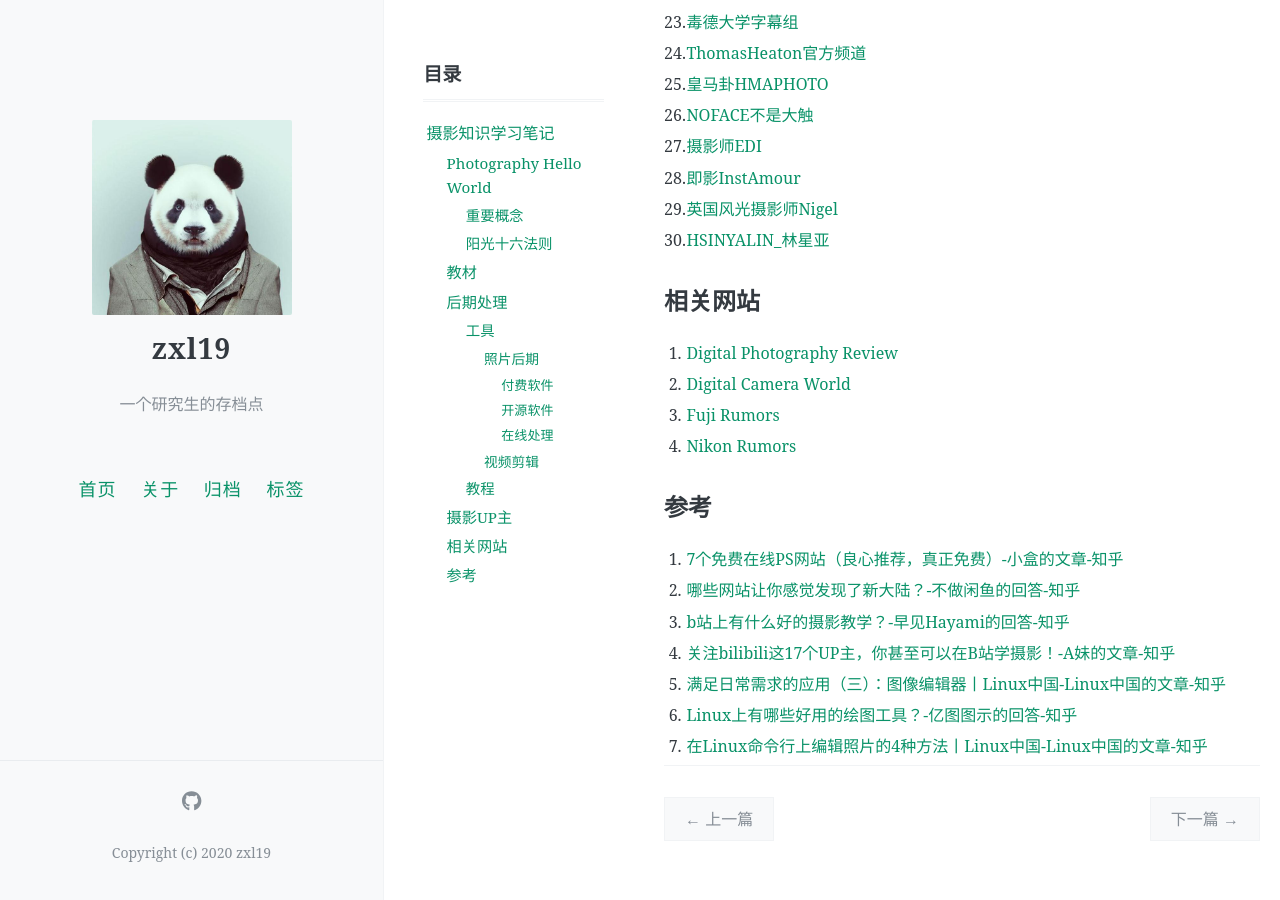
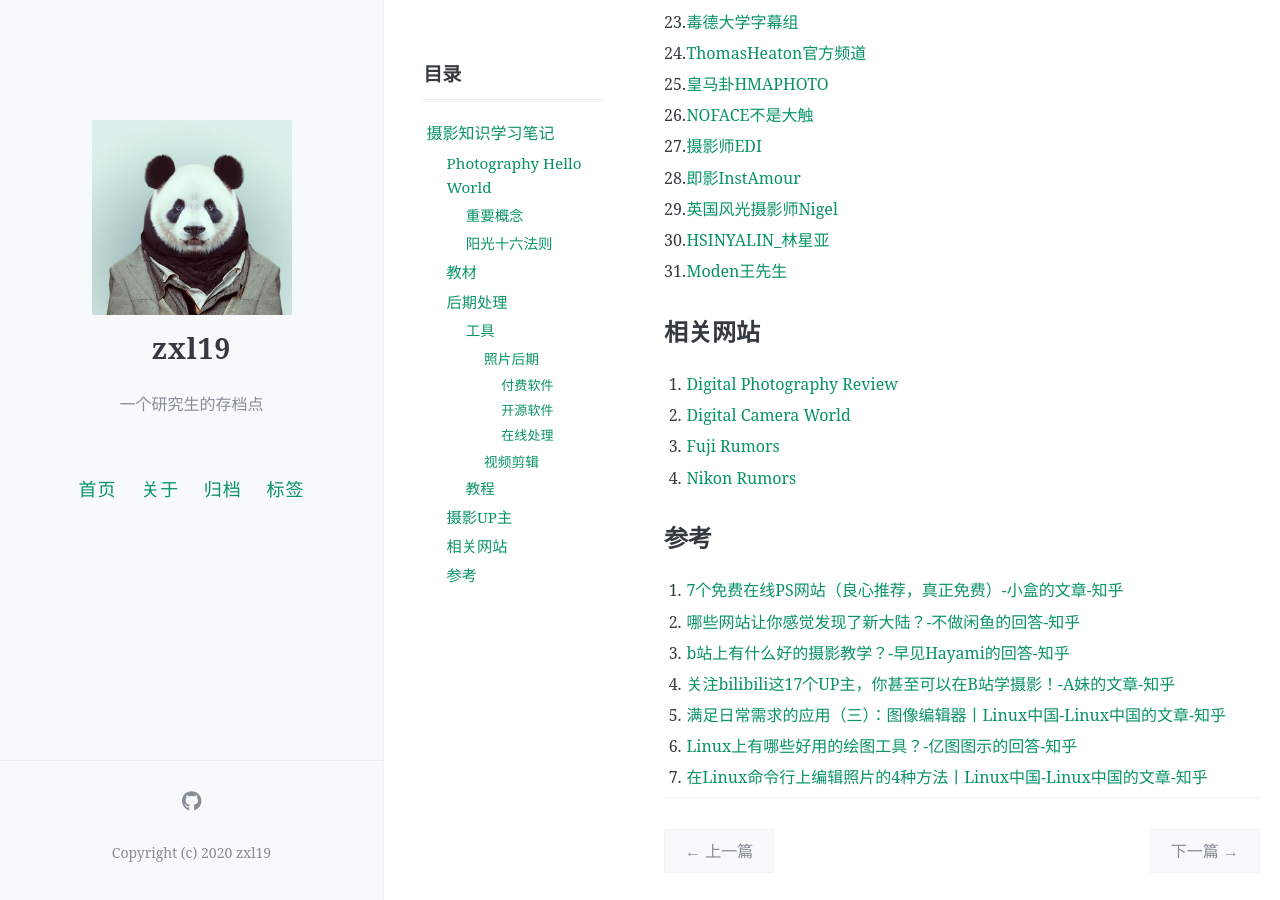
Before and after one commit to zxl19/zxl19.github.io, a Jekyll site: the page built from _posts/2021-08-03-photography-note.md, in a window 1280 px wide and 900 px high, scrolled down 3263 px. Built offline with Jekyll 4.4.1, drawn with Linux system fonts in a browser that asks for light colours; comment, search, counter and statistics services are not loaded.

Commit message:
Update 2021-08-03-photography-note.md

```diff
--- a/_posts/2021-08-03-photography-note.md
+++ b/_posts/2021-08-03-photography-note.md
@@ -133,6 +133,7 @@ pinned: false
 28. [即影InstAmour](https://space.bilibili.com/14118905)
 29. [英国风光摄影师Nigel](https://space.bilibili.com/1549051576)
 30. [HSINYALIN_林星亚](https://space.bilibili.com/7695611)
+31. [Moden王先生](https://space.bilibili.com/700673344)
 
 ## 相关网站
 
```
